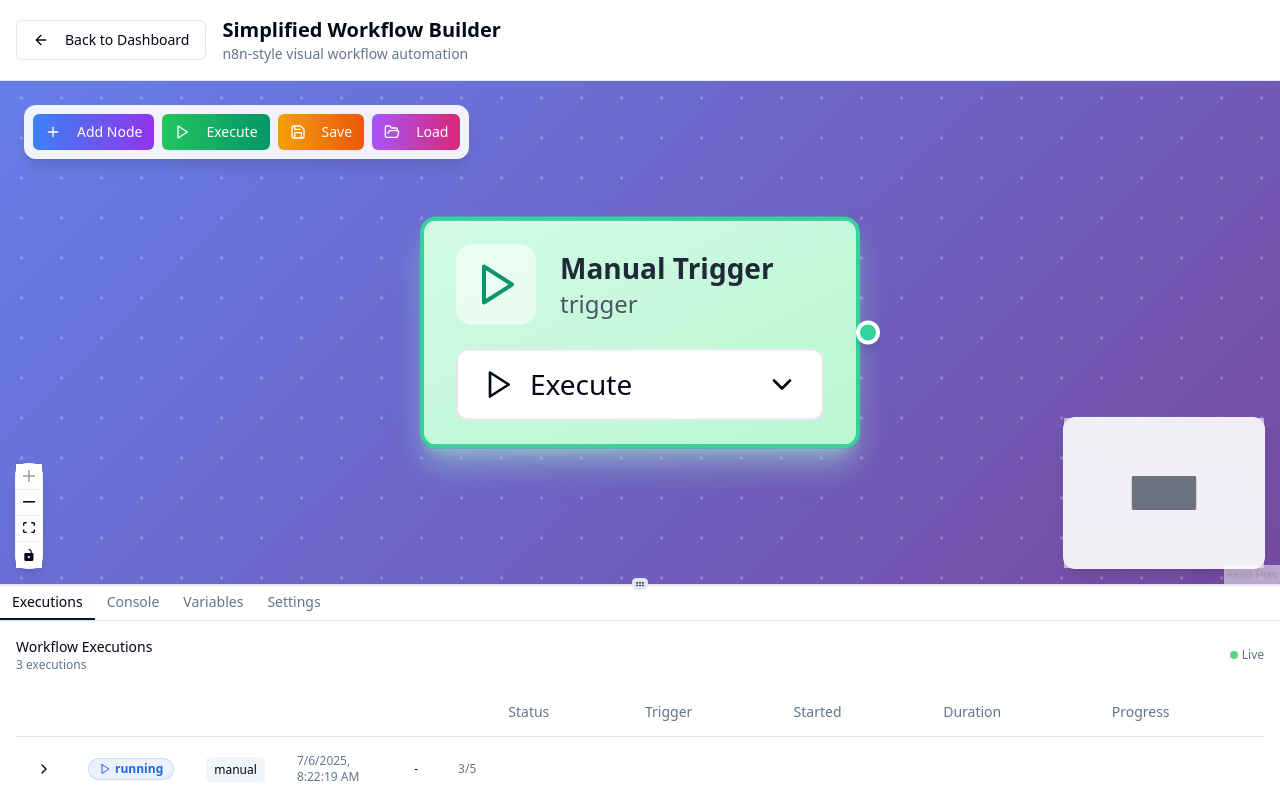
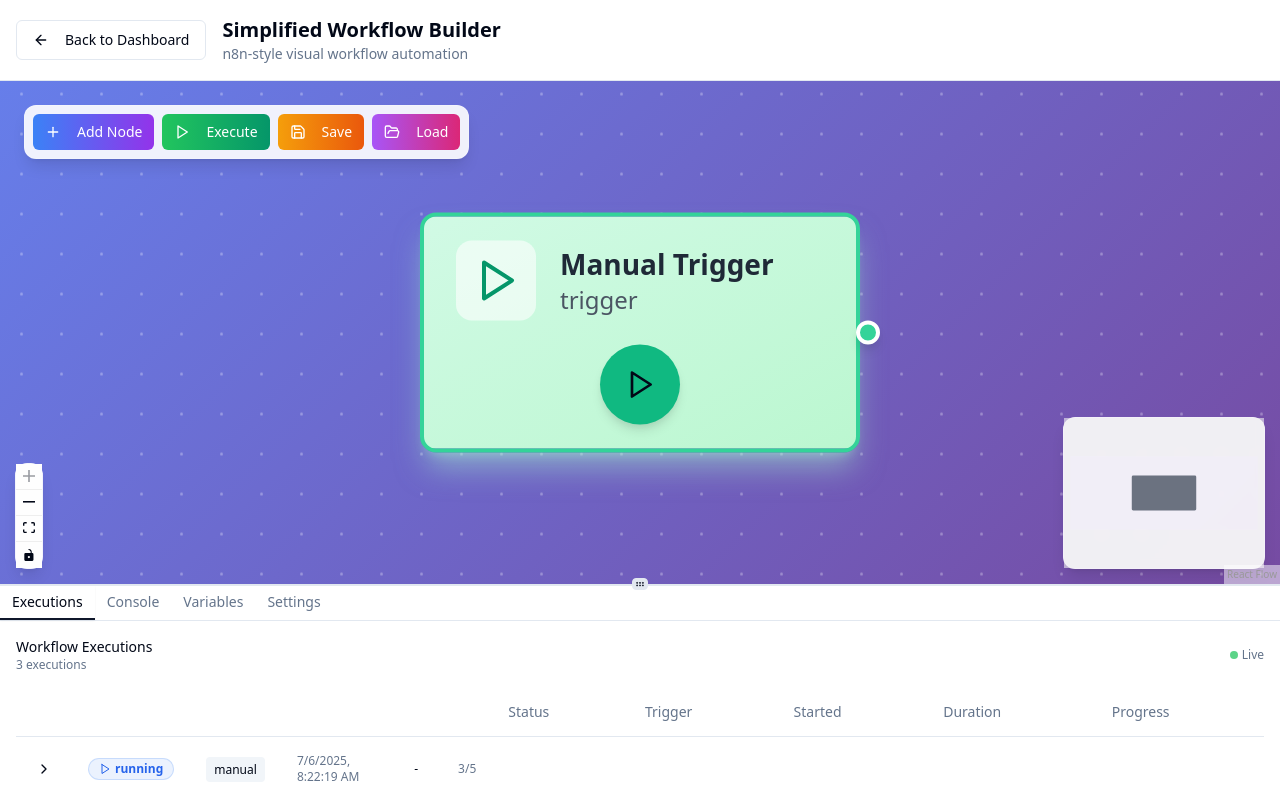
Before and after one commit to Flissel/Automation_ui, a React (Vite) app: page /workflow in a window 1280 px wide. Built offline with nearby package versions, Linux system fonts and the light colour scheme.

Commit message:
Refactor Manual Trigger Node
Remove dropdown from Manual Trigger node. The play icon will now serve as the primary execute button. The "Execute" button in the navigation bar will handle full workflow execution.

```diff
--- a/src/components/trae/workflow/ManualTriggerNode.tsx
+++ b/src/components/trae/workflow/ManualTriggerNode.tsx
@@ -5,10 +5,8 @@
 
 import React, { useState } from 'react';
 import { Handle, Position } from '@xyflow/react';
-import { Button } from '@/components/ui/button';
-import { DropdownMenu, DropdownMenuContent, DropdownMenuItem, DropdownMenuTrigger } from '@/components/ui/dropdown-menu';
 import { Badge } from '@/components/ui/badge';
-import { Play, ChevronDown, Loader2, CheckCircle, XCircle } from 'lucide-react';
+import { Play, Loader2, CheckCircle, XCircle } from 'lucide-react';
 
 interface ManualTriggerData {
   label: string;
@@ -40,23 +38,23 @@ const ManualTriggerNode: React.FC<ManualTriggerNodeProps> = ({ data, id, selecte
   const isSuccess = data.status === 'completed';
   const isError = data.status === 'error';
 
-  const handleExecute = (type: 'single' | 'workflow') => {
-    setExecutionType(type);
+  const handleExecute = () => {
+    setExecutionType('single');
 
     // Create execution data
     const executionData = {
       triggered: true,
       timestamp: new Date().toISOString(),
       nodeId: id,
-      executionType: type
+      executionType: 'single'
     };
 
     // Here we would trigger the actual execution
     // For now, just simulate the execution
-    console.log(`Manual trigger executed: ${type}`, executionData);
+    console.log(`Manual trigger executed: single`, executionData);
 
     // This would be connected to the execution engine
-    // onExecute?.(executionData, type);
+    // onExecute?.(executionData, 'single');
   };
 
   const getNodeStyle = () => {
@@ -116,34 +114,21 @@ const ManualTriggerNode: React.FC<ManualTriggerNodeProps> = ({ data, id, selecte
         )}
       </div>
 
-      {/* Execution Button with Dropdown */}
-      <div className="flex items-center space-x-2">
-        <DropdownMenu>
-          <DropdownMenuTrigger asChild>
-            <Button
-              variant={isSuccess ? 'default' : isError ? 'destructive' : 'outline'}
-              size="sm"
-              className="flex-1 justify-between"
-              disabled={isLoading}
-            >
-              <div className="flex items-center space-x-2">
-                {getButtonIcon()}
-                <span>{getButtonText()}</span>
-              </div>
-              <ChevronDown className="w-3 h-3" />
-            </Button>
-          </DropdownMenuTrigger>
-          <DropdownMenuContent align="start" className="w-[200px]">
-            <DropdownMenuItem onClick={() => handleExecute('single')}>
-              <Play className="w-4 h-4 mr-2" />
-              Execute this node only
-            </DropdownMenuItem>
-            <DropdownMenuItem onClick={() => handleExecute('workflow')}>
-              <Play className="w-4 h-4 mr-2" />
-              Execute full workflow
-            </DropdownMenuItem>
-          </DropdownMenuContent>
-        </DropdownMenu>
+      {/* Execute Button */}
+      <div className="flex justify-center">
+        <button
+          onClick={handleExecute}
+          disabled={isLoading}
+          className={`
+            p-3 rounded-full transition-all duration-200 shadow-md hover:shadow-lg
+            ${isLoading ? 'bg-blue-500 cursor-not-allowed' :
+              isSuccess ? 'bg-green-500 hover:bg-green-600' :
+              isError ? 'bg-red-500 hover:bg-red-600' :
+              'bg-emerald-500 hover:bg-emerald-600 hover:scale-105'}
+          `}
+        >
+          {getButtonIcon()}
+        </button>
       </div>
 
       {/* Last Execution Info */}
```
